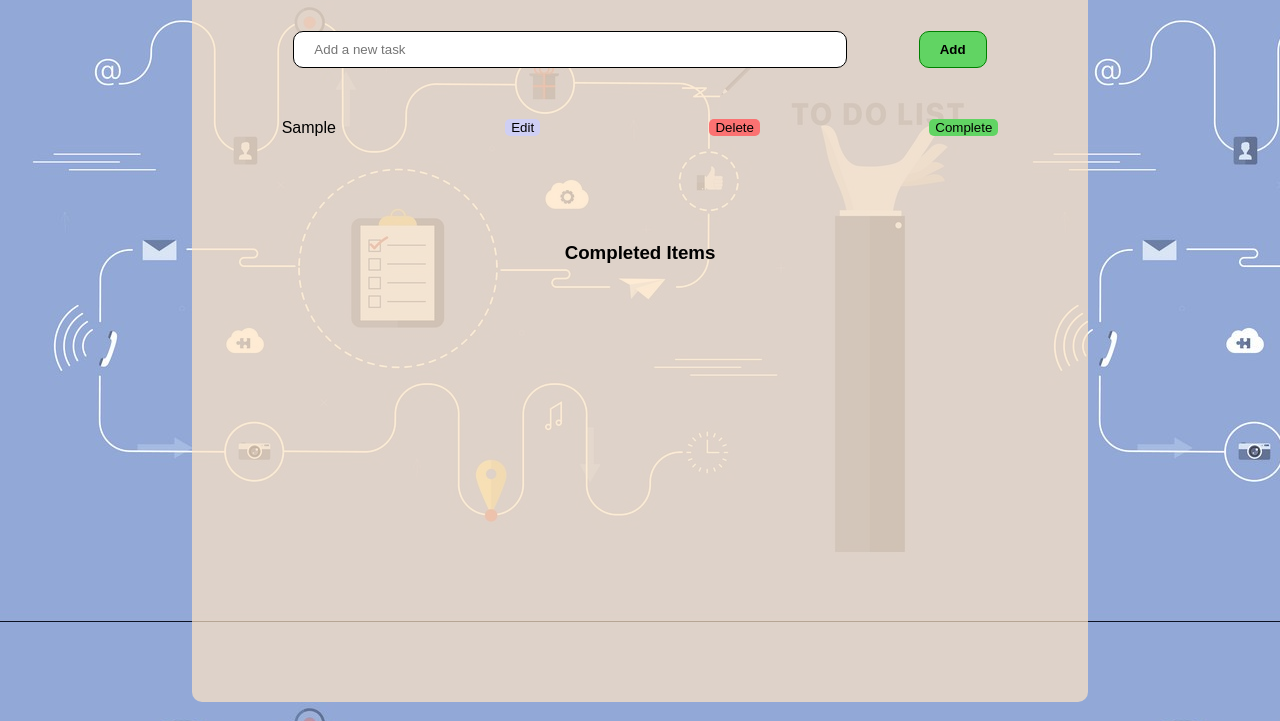
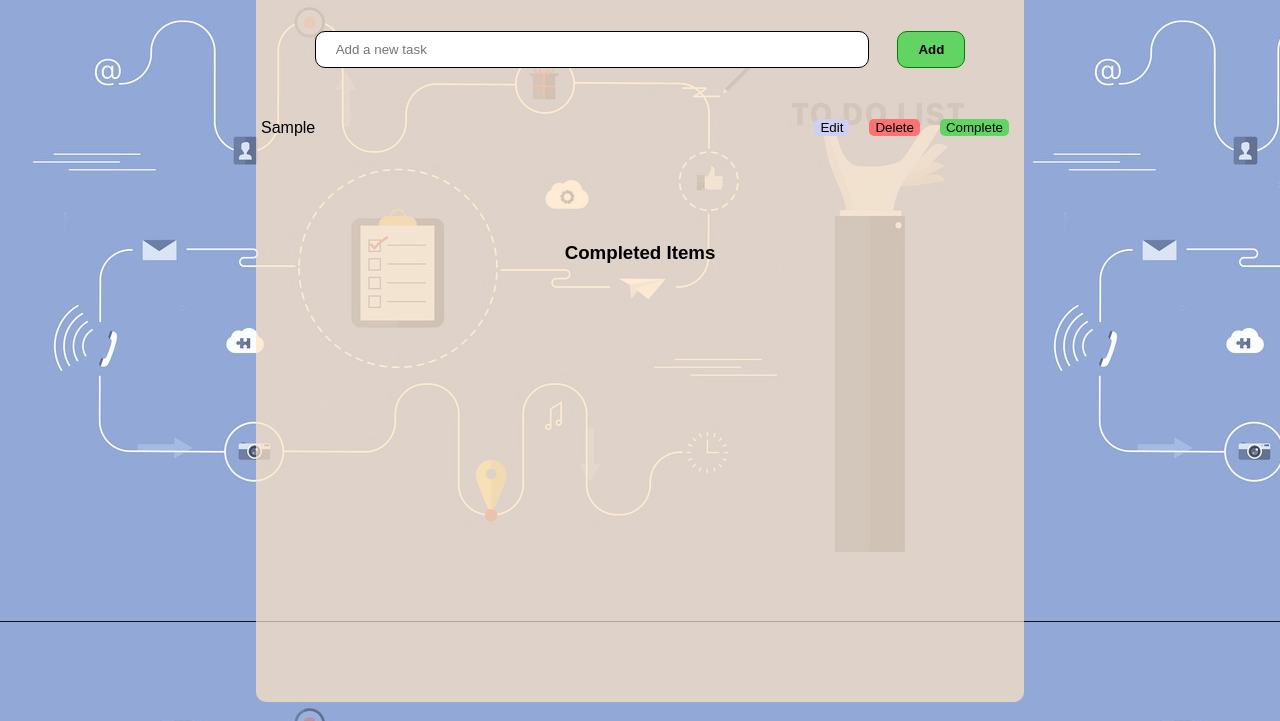
Before and after one commit to Kellahcarl/DOM-Vanilla-Js-Test, a plain HTML site: page index.html in a window 1280 px wide. Both pictures are taken after typing "Sample" into the empty fields and a click on the button "Add". Shown: the part 79-800 px from the top of the page. Drawn offline with Linux system fonts and the light colour scheme.

Commit message:
added reviews

```diff
--- a/index.js
+++ b/index.js
@@ -10,11 +10,11 @@ function renderTodos() {
   todos.forEach((todo, index) => {
     const todoItem = document.createElement("li");
     todoItem.className = "todo-item";
-    todoItem.innerHTML = `
-                    <span>${todo.text}</span>
+    todoItem.innerHTML = `<span>${todo.text}</span><div class="control-btn">
                     <button data-index="${index}" class="edit">Edit</button>
                     <button data-index="${index}" class="delete">Delete</button>
-                    <button data-index="${index}" class="complete-toggle">Complete</button>
+                    <button data-index="${index}" class="complete-toggle">Complete</button></div>
+
                 `;
     todosList.appendChild(todoItem);
   });
--- a/style.css
+++ b/style.css
@@ -3,7 +3,7 @@ body {
   background-image: url("/images/to-do-list-background.jpg");
 }
 .container {
-  max-width: 70vw;
+  max-width: 60vw;
   margin: 0 auto;
   background-color: rgba(255, 228, 196, 70%);
   border-radius: 10px;
@@ -38,27 +38,34 @@ body {
 }
 .todo-item {
   display: flex;
-  justify-content: space-around;
+  justify-content: space-between;
   align-items: center;
   text-align: center;
   margin: 5px 0;
   /* border: 1px solid #ccc; */
   padding: 5px;
 }
+.control-btn{
+  display: flex;
+  justify-content: space-between;
+}
 .edit {
   border-radius: 5px;
   border: 0px;
   background-color: rgb(207, 207, 244);
+  margin: 0px 10px
 }
 .delete {
   border-radius: 5px;
   border: 0px;
   background-color: rgb(251, 114, 114);
+  margin: 0px 10px
 }
 .complete-toggle {
   border-radius: 5px;
   border: 0px;
   background-color: rgb(97, 212, 99);
+  margin: 0px 10px
 }
 .clear-completed {
   text-align: center;
```
